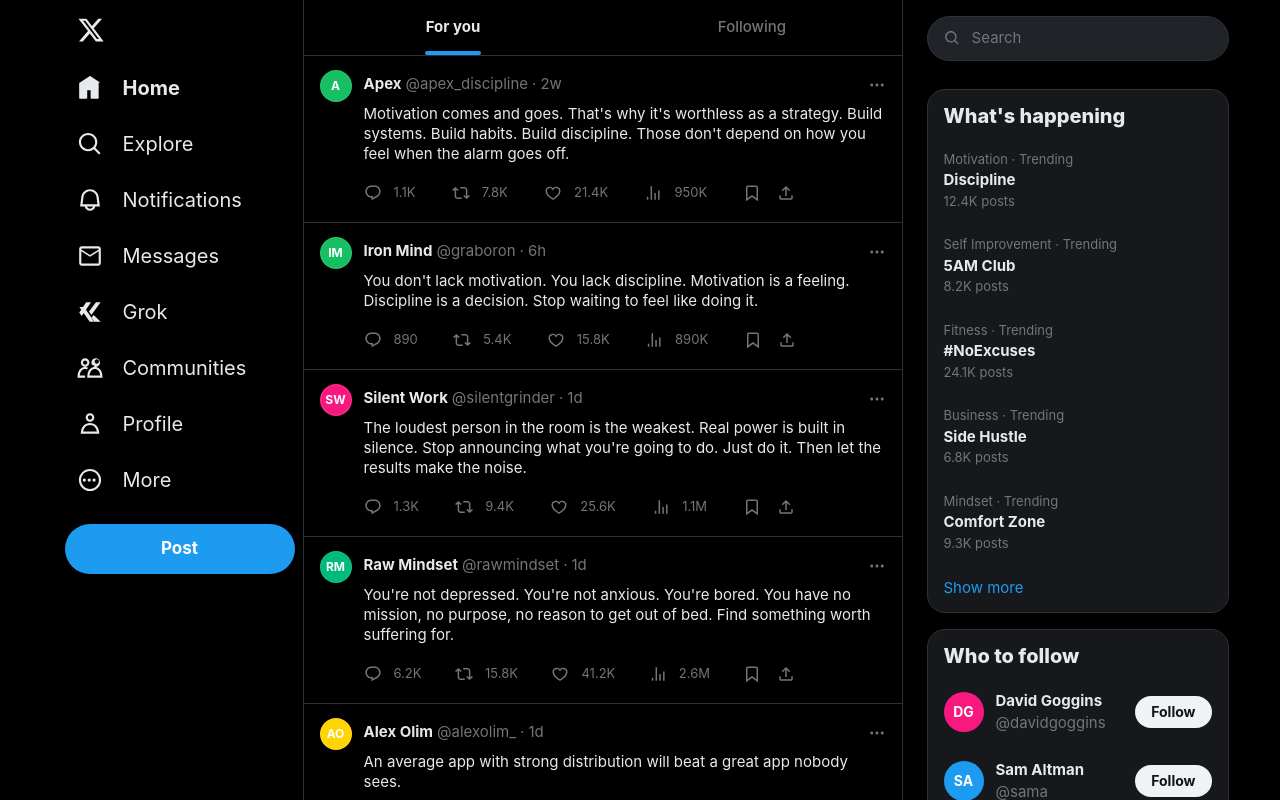
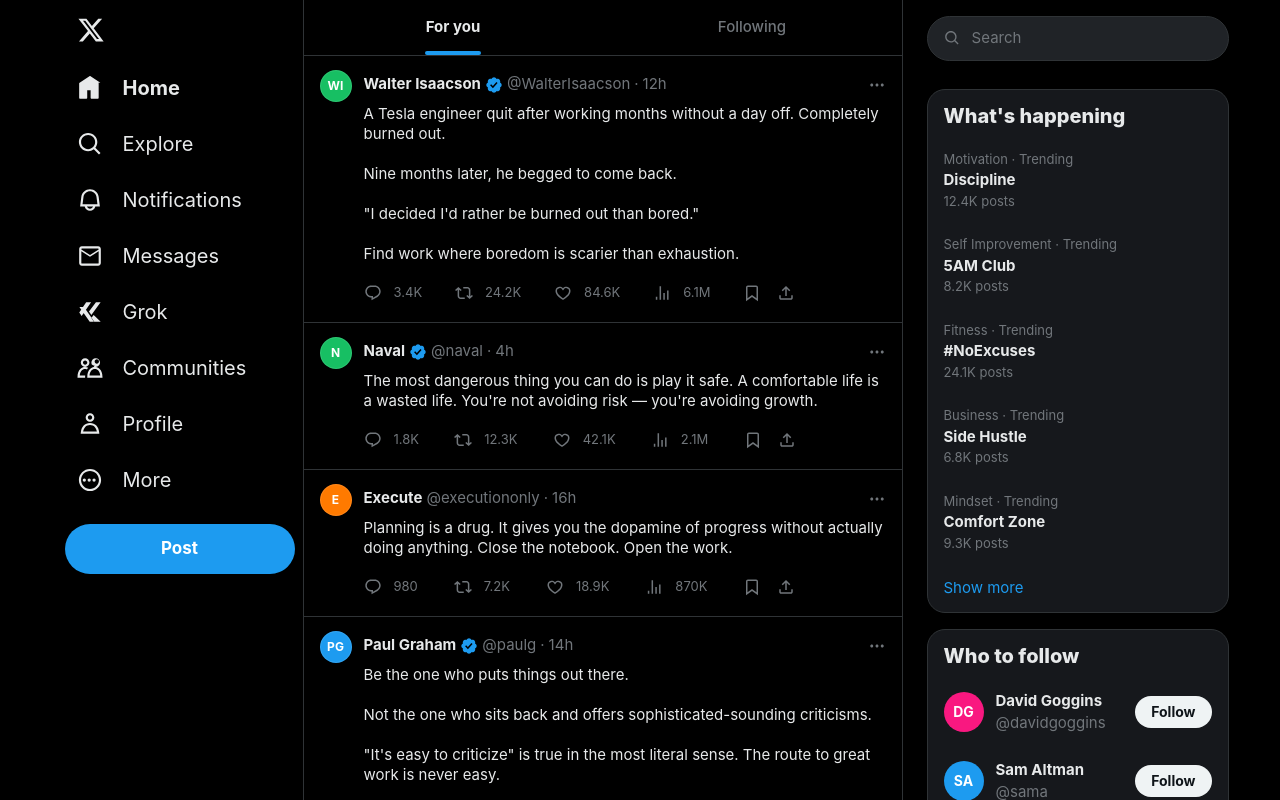
Before and after one commit to iskandarzhilmi/twitter-motivation, a Next.js app: page / in a window 1280 px wide. Shown: the top 800 px of the page. Built offline with nearby package versions, Linux system fonts and the light colour scheme.

Commit message:
feat: randomize tweet order on each page load
Co-Authored-By: Claude Opus 4.6 <noreply@anthropic.com>

```diff
--- a/src/components/x-timeline/timeline.tsx
+++ b/src/components/x-timeline/timeline.tsx
@@ -1,7 +1,7 @@
 "use client";
 
-import { useState } from "react";
-import { tweets } from "@/data/tweets";
+import { useState, useMemo } from "react";
+import { tweets, shuffle } from "@/data/tweets";
 import { TweetCard } from "./tweet";
 import {
   XLogo,
@@ -43,6 +43,8 @@ const SUGGESTED = [
 
 export function XTimeline() {
   const [activeTab, setActiveTab] = useState<"foryou" | "following">("foryou");
+  // eslint-disable-next-line react-hooks/exhaustive-deps
+  const shuffledTweets = useMemo(() => shuffle(tweets), []);
 
   return (
     <div className="hide-scrollbar flex min-h-screen justify-center bg-black text-[#e7e9ea]">
@@ -127,7 +129,7 @@ export function XTimeline() {
 
         {/* Tweets */}
         <div>
-          {tweets.map((tweet, i) => (
+          {shuffledTweets.map((tweet, i) => (
             <TweetCard key={tweet.id} tweet={tweet} index={i} />
           ))}
         </div>
--- a/src/data/tweets.ts
+++ b/src/data/tweets.ts
@@ -49,13 +49,10 @@ export function formatNumber(n: number): string {
   return n.toString();
 }
 
-// Seeded shuffle for deterministic order
-function seededShuffle<T>(arr: T[], seed: number): T[] {
+export function shuffle<T>(arr: T[]): T[] {
   const result = [...arr];
-  let s = seed;
   for (let i = result.length - 1; i > 0; i--) {
-    s = (s * 16807 + 0) % 2147483647;
-    const j = s % (i + 1);
+    const j = Math.floor(Math.random() * (i + 1));
     [result[i], result[j]] = [result[j], result[i]];
   }
   return result;
@@ -1761,11 +1758,8 @@ const rawTweets: Omit<Tweet, "id" | "avatarColor">[] = [
   },
 ];
 
-export const tweets: Tweet[] = seededShuffle(
-  rawTweets.map((t, i) => ({
-    ...t,
-    id: `tweet-${i}`,
-    avatarColor: getAvatarColor(t.name),
-  })),
-  42
-);
+export const tweets: Tweet[] = rawTweets.map((t, i) => ({
+  ...t,
+  id: `tweet-${i}`,
+  avatarColor: getAvatarColor(t.name),
+}));
```
